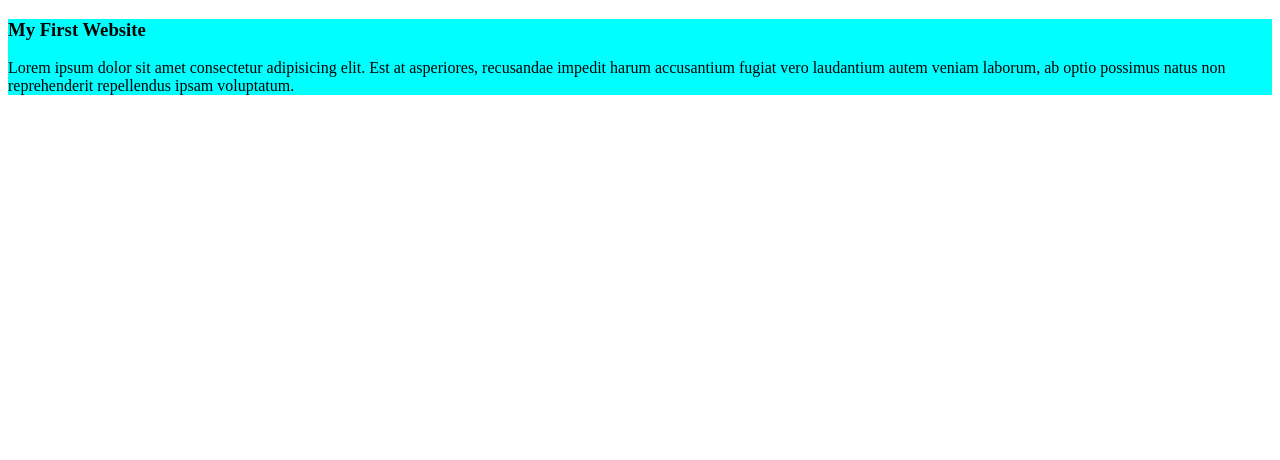
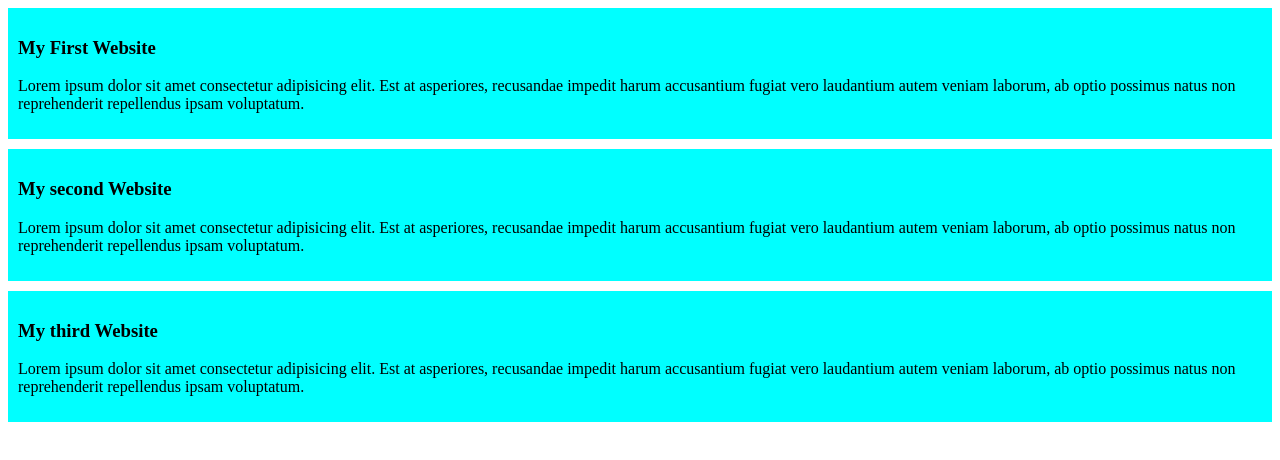
Before and after one commit to abrarbinhabib003/hello-abh, a plain HTML site: page index.html in a window 1280 px wide. Drawn offline with Linux system fonts and the light colour scheme.

Commit message:
added the second  blog

```diff
--- a/index.html
+++ b/index.html
@@ -11,5 +11,13 @@
         <h3>My First Website</h3>
         <p>Lorem ipsum dolor sit amet consectetur adipisicing elit. Est at asperiores, recusandae impedit harum accusantium fugiat vero laudantium autem veniam laborum, ab optio possimus natus non reprehenderit repellendus ipsam voluptatum.</p>
     </div>
+    <div>
+        <h3>My second Website</h3>
+        <p>Lorem ipsum dolor sit amet consectetur adipisicing elit. Est at asperiores, recusandae impedit harum accusantium fugiat vero laudantium autem veniam laborum, ab optio possimus natus non reprehenderit repellendus ipsam voluptatum.</p>
+    </div>
+    <div>
+        <h3>My third Website</h3>
+        <p>Lorem ipsum dolor sit amet consectetur adipisicing elit. Est at asperiores, recusandae impedit harum accusantium fugiat vero laudantium autem veniam laborum, ab optio possimus natus non reprehenderit repellendus ipsam voluptatum.</p>
+    </div>
 </body>
 </html>
--- a/styles/blog.css
+++ b/styles/blog.css
@@ -1,3 +1,5 @@
 div{
     background-color: aqua;
+    padding: 10px;
+    margin-bottom: 10px;
 }
```
